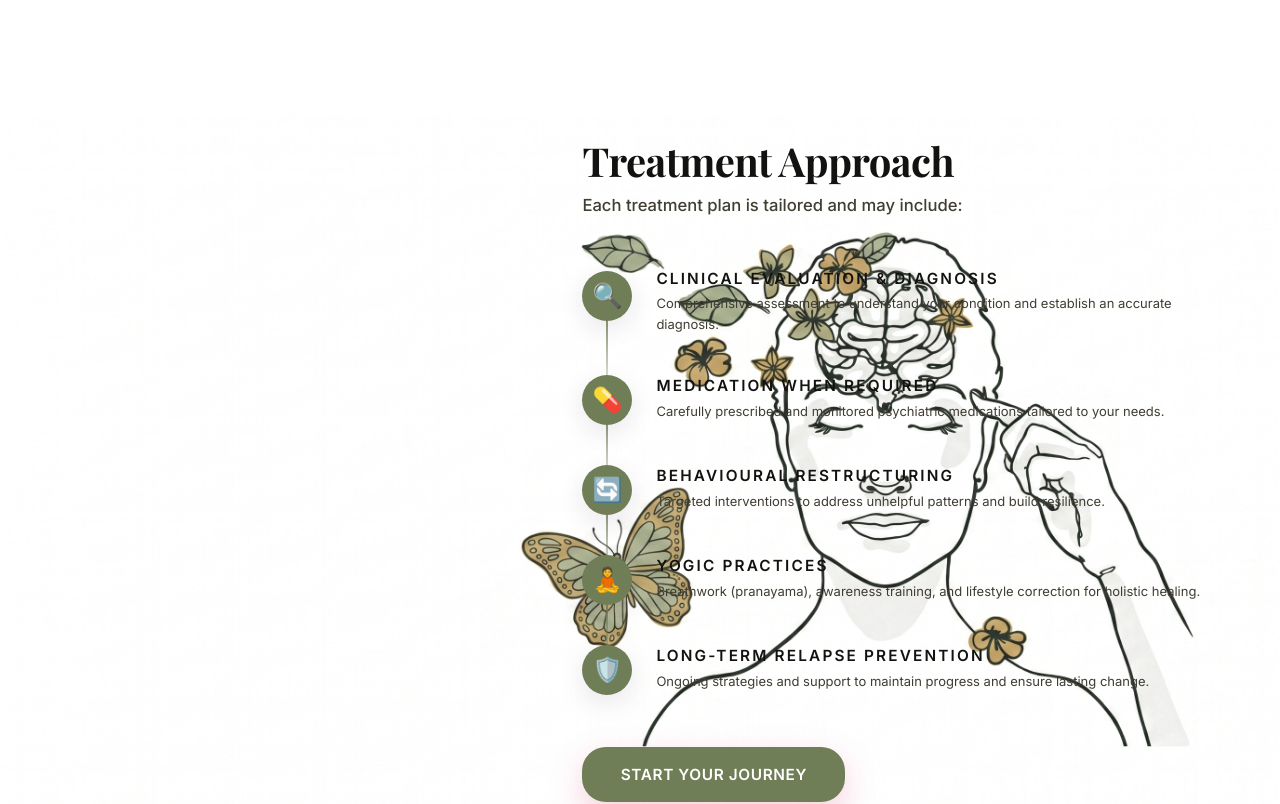
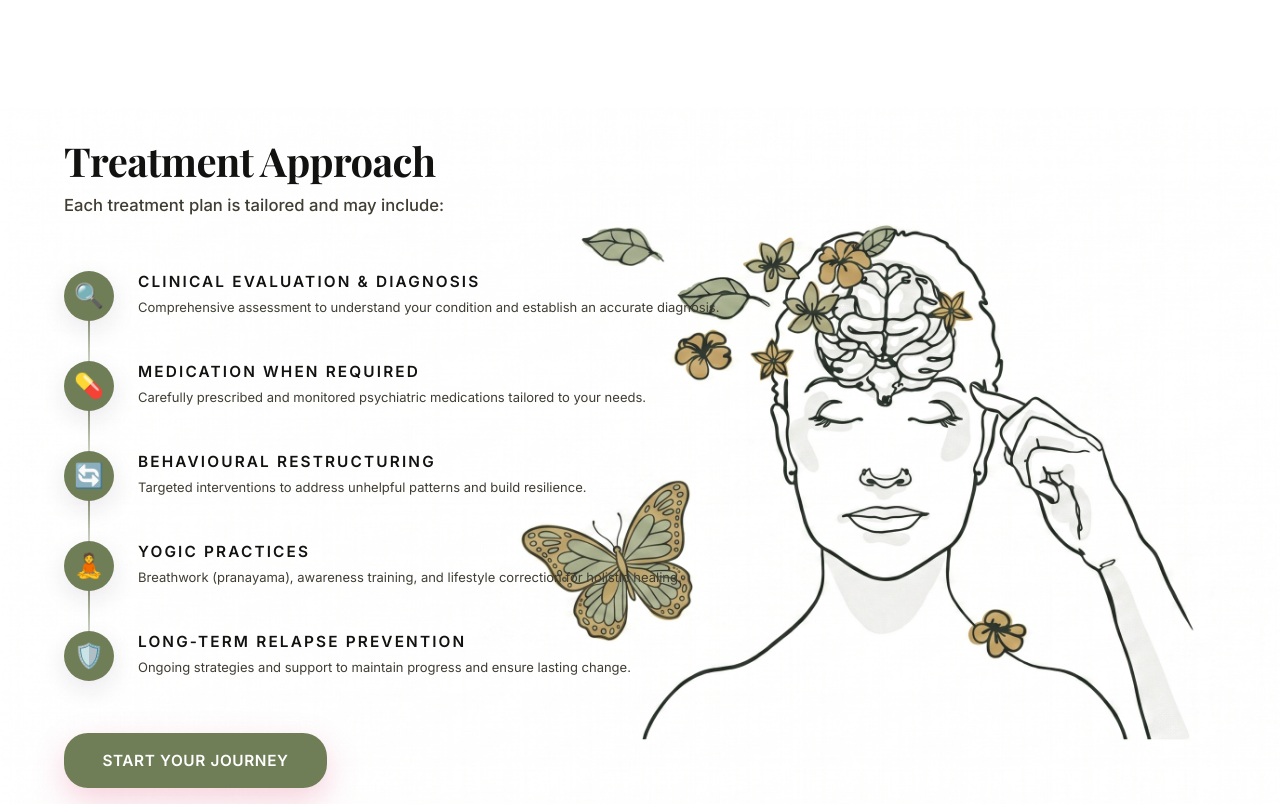
Before and after one commit to shailstar/ashish_portfolio_website, a Vue app: page / in a window 1280 px wide. Shown: the part 1580-2384 px from the top of the page. Built offline with nearby package versions, Linux system fonts and the light colour scheme; a web font is replaced by a local one.

Commit message:
Align TreatmentProcess text to left
- Changed text alignment to left for title and subtitle
- Removed margin-left: auto constraint on process-right
- All content now flows naturally with left alignment

Co-Authored-By: Claude Haiku 4.5 <noreply@anthropic.com>

```diff
--- a/src/components/TreatmentProcess.vue
+++ b/src/components/TreatmentProcess.vue
@@ -74,8 +74,7 @@ const steps = [
 .process-right {
   display: flex;
   flex-direction: column;
-  margin-left: auto;
-  max-width: 55%;
+  max-width: 100%;
 }
 
 .process-title {
@@ -85,6 +84,7 @@ const steps = [
   margin: 0 0 0.5rem;
   color: var(--text-strong);
   letter-spacing: -0.015em;
+  text-align: left;
 }
 
 .process-subtitle {
@@ -92,6 +92,7 @@ const steps = [
   color: var(--text-body);
   margin: 0 0 2rem;
   font-weight: 500;
+  text-align: left;
 }
 
 .process-timeline {
```
